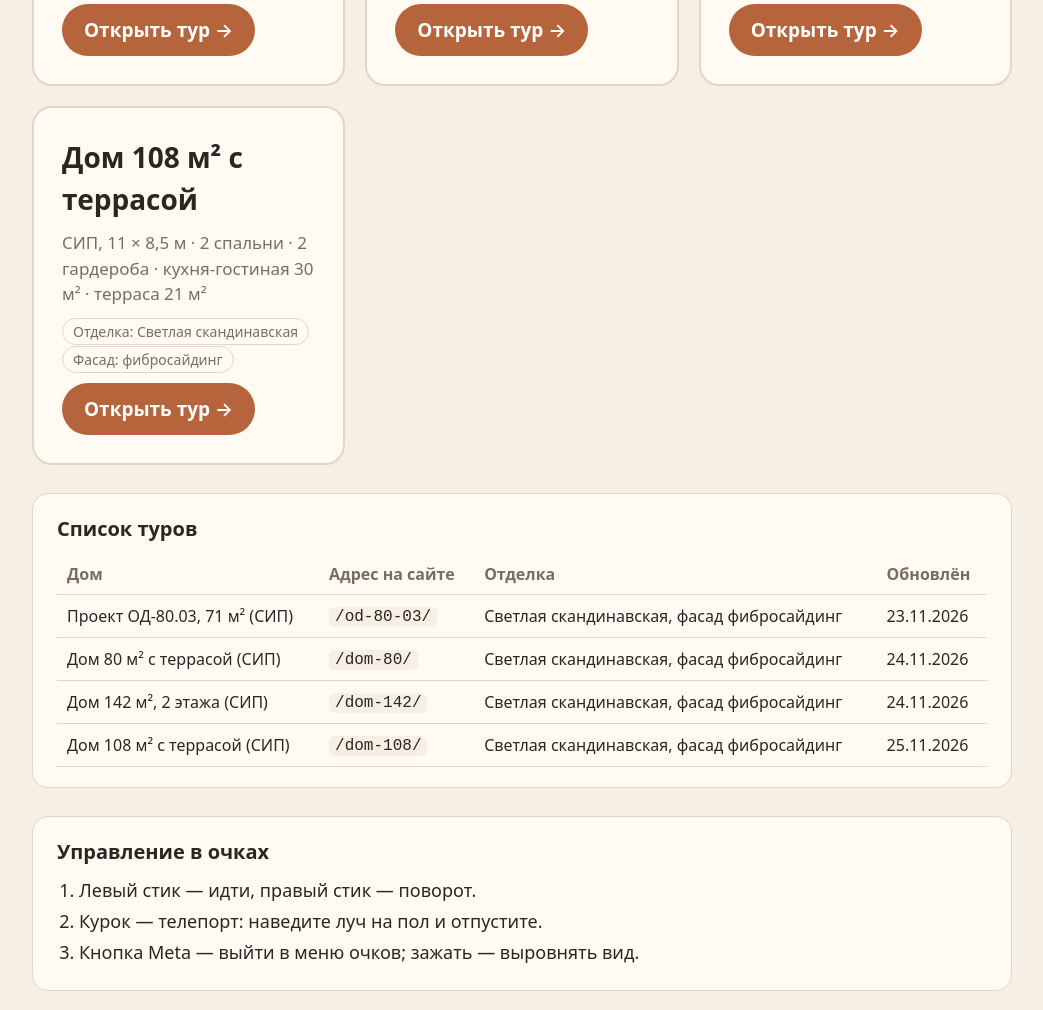
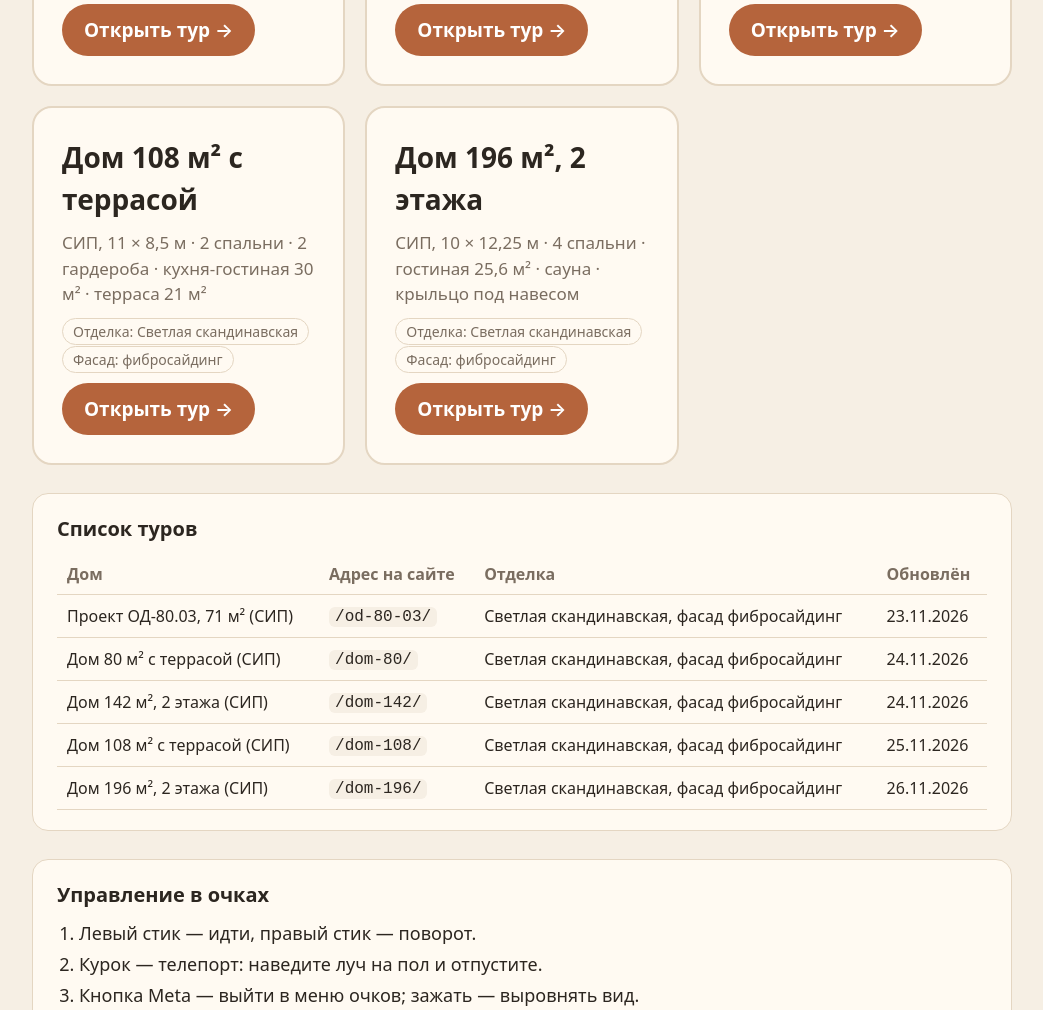
Before and after one commit to apelstroy/apelstroy.github.io, a plain HTML site: page index.html in a window 1280 px wide. Shown: the part 460-1470 px from the top of the page, without its empty margins (118-1161 px from the left). Drawn offline with Linux system fonts and the light colour scheme.

Commit message:
Каталог: дом 196 м²

```diff
--- a/index.html
+++ b/index.html
@@ -64,6 +64,12 @@ li{margin:4px 0}
       <span><span class="tag">Отделка: Светлая скандинавская</span> <span class="tag">Фасад: фибросайдинг</span></span>
       <span class="go">Открыть тур →</span>
     </a>
+    <a class="house" href="dom-196/">
+      <span class="name">Дом 196 м², 2 этажа</span>
+      <span class="meta">СИП, 10 × 12,25 м · 4 спальни · гостиная 25,6 м² · сауна · крыльцо под навесом</span>
+      <span><span class="tag">Отделка: Светлая скандинавская</span> <span class="tag">Фасад: фибросайдинг</span></span>
+      <span class="go">Открыть тур →</span>
+    </a>
   </div>
 
   <section>
@@ -74,6 +80,7 @@ li{margin:4px 0}
       <tr><td>Дом 80 м² с террасой (СИП)</td><td><code>/dom-80/</code></td><td>Светлая скандинавская, фасад фибросайдинг</td><td>24.11.2026</td></tr>
       <tr><td>Дом 142 м², 2 этажа (СИП)</td><td><code>/dom-142/</code></td><td>Светлая скандинавская, фасад фибросайдинг</td><td>24.11.2026</td></tr>
       <tr><td>Дом 108 м² с террасой (СИП)</td><td><code>/dom-108/</code></td><td>Светлая скандинавская, фасад фибросайдинг</td><td>25.11.2026</td></tr>
+      <tr><td>Дом 196 м², 2 этажа (СИП)</td><td><code>/dom-196/</code></td><td>Светлая скандинавская, фасад фибросайдинг</td><td>26.11.2026</td></tr>
     </table></div>
   </section>
 
```
